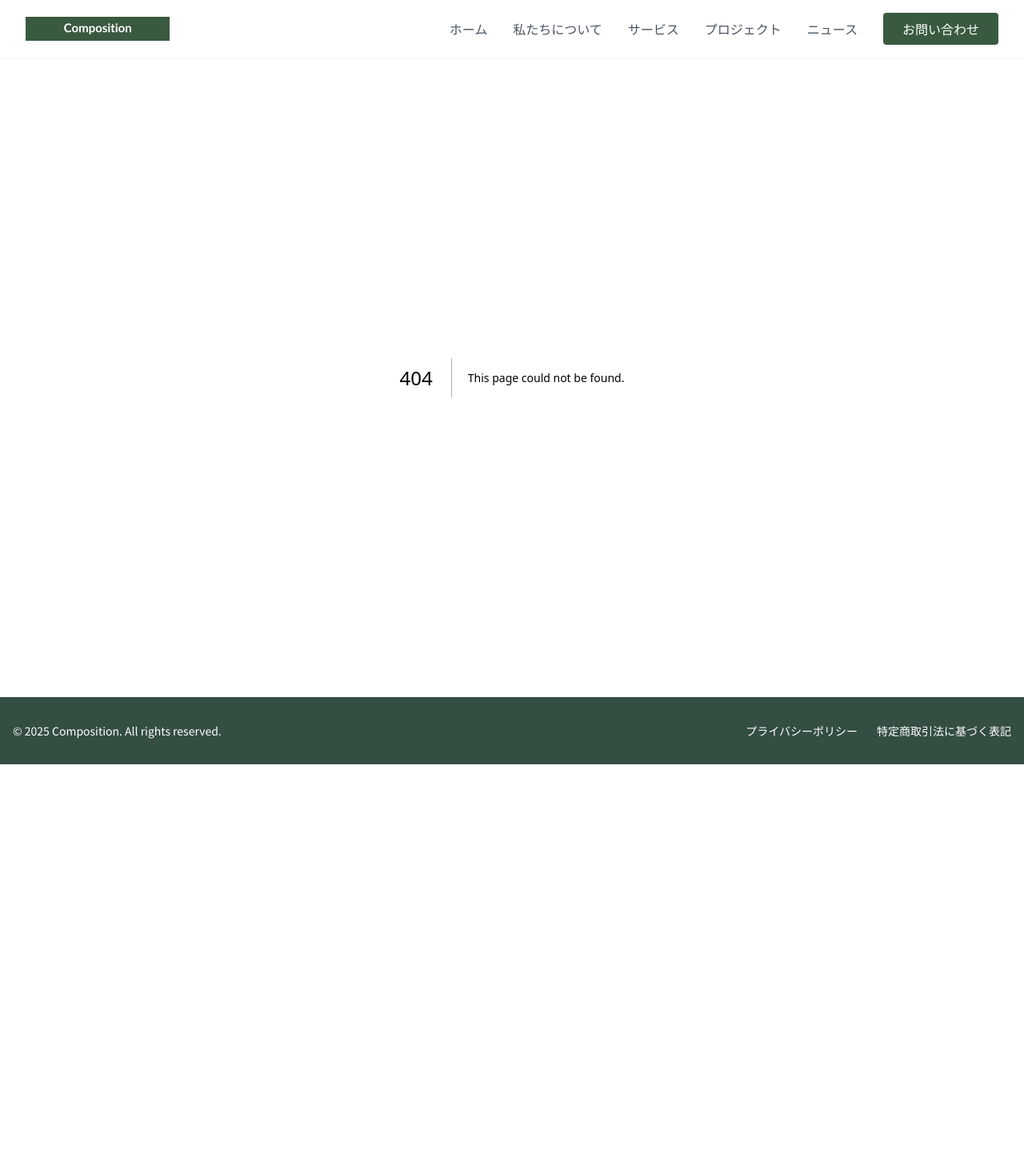
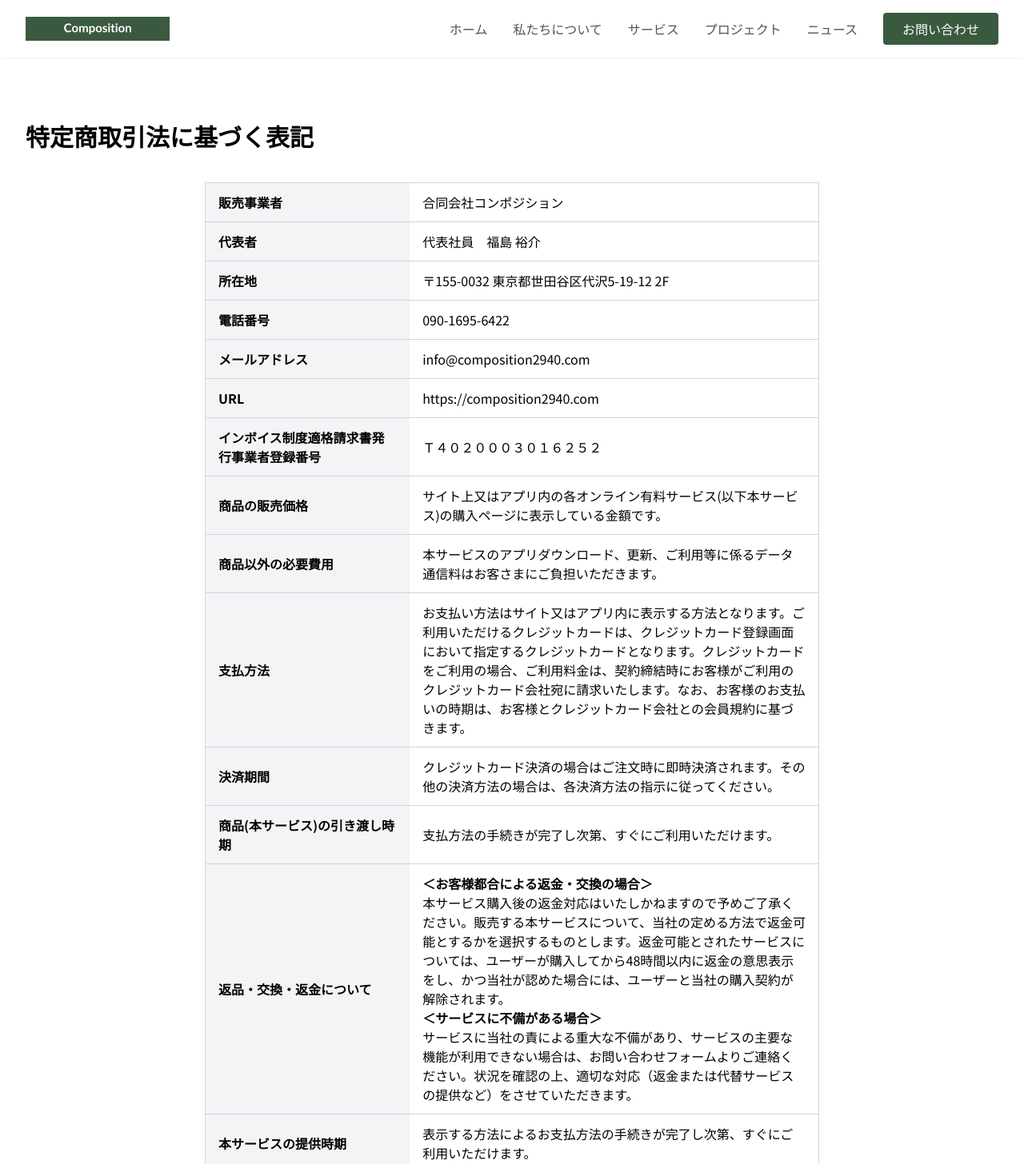
Before and after one commit to shimayuz/composition, a Next.js app: page /specified-commercial-transaction in a window 1280 px wide. Before the commit this address had no page. Shown: the top 1456 px of the page at 80% size. Before the commit the page ends 956 px from the top, so only its background shows below. Built offline with nearby package versions, Linux system fonts and the light colour scheme.

Commit message:
特定商取引法に基づく表記ページを追加・改善（Stripe要件対応）

```diff
--- /dev/null
+++ b/src/app/specified-commercial-transaction/page.tsx
@@ -0,0 +1,103 @@
+import { Section } from '../../components/layout/Section';
+import { SectionHeader } from '../../components/ui/SectionHeader';
+
+export default function SpecifiedCommercialTransactionPage() {
+  return (
+    <Section id="specified-commercial-transaction" background="white">
+      <SectionHeader title="特定商取引法に基づく表記" />
+
+      <div className="prose max-w-3xl mx-auto mt-8">
+          <table className="min-w-full border-collapse border border-gray-300 mb-8">
+            <tbody>
+              <tr className="border-b border-gray-300">
+                <th className="py-3 px-4 text-left bg-gray-100 w-1/3">販売事業者</th>
+                <td className="py-3 px-4">合同会社コンポジション</td>
+              </tr>
+              <tr className="border-b border-gray-300">
+                <th className="py-3 px-4 text-left bg-gray-100">代表者</th>
+                <td className="py-3 px-4">代表社員　福島 裕介</td>
+              </tr>
+              <tr className="border-b border-gray-300">
+                <th className="py-3 px-4 text-left bg-gray-100">所在地</th>
+                <td className="py-3 px-4">〒155-0032 東京都世田谷区代沢5-19-12 2F</td>
+              </tr>
+              <tr className="border-b border-gray-300">
+                <th className="py-3 px-4 text-left bg-gray-100">電話番号</th>
+                <td className="py-3 px-4">090-1695-6422</td>
+              </tr>
+              <tr className="border-b border-gray-300">
+                <th className="py-3 px-4 text-left bg-gray-100">メールアドレス</th>
+                <td className="py-3 px-4">info@composition2940.com</td>
+              </tr>
+              <tr className="border-b border-gray-300">
+                <th className="py-3 px-4 text-left bg-gray-100">URL</th>
+                <td className="py-3 px-4">https://composition2940.com</td>
+              </tr>
+              <tr className="border-b border-gray-300">
+                <th className="py-3 px-4 text-left bg-gray-100">インボイス制度適格請求書発行事業者登録番号</th>
+                <td className="py-3 px-4">Ｔ４０２０００３０１６２５２</td>
+              </tr>
+              <tr className="border-b border-gray-300">
+                <th className="py-3 px-4 text-left bg-gray-100">商品の販売価格</th>
+                <td className="py-3 px-4">サイト上又はアプリ内の各オンライン有料サービス(以下本サービス)の購入ページに表示している金額です。</td>
+              </tr>
+              <tr className="border-b border-gray-300">
+                <th className="py-3 px-4 text-left bg-gray-100">商品以外の必要費用</th>
+                <td className="py-3 px-4">
+                  本サービスのアプリダウンロード、更新、ご利用等に係るデータ通信料はお客さまにご負担いただきます。
+                </td>
+              </tr>
+              <tr className="border-b border-gray-300">
+                <th className="py-3 px-4 text-left bg-gray-100">支払方法</th>
+                <td className="py-3 px-4">
+                  お支払い方法はサイト又はアプリ内に表示する方法となります。ご利用いただけるクレジットカードは、クレジットカード登録画面において指定するクレジットカードとなります。クレジットカードをご利用の場合、ご利用料金は、契約締結時にお客様がご利用のクレジットカード会社宛に請求いたします。なお、お客様のお支払いの時期は、お客様とクレジットカード会社との会員規約に基づきます。
+                </td>
+              </tr>
+              <tr className="border-b border-gray-300">
+                <th className="py-3 px-4 text-left bg-gray-100">決済期間</th>
+                <td className="py-3 px-4">
+                  クレジットカード決済の場合はご注文時に即時決済されます。その他の決済方法の場合は、各決済方法の指示に従ってください。
+                </td>
+              </tr>
+              <tr className="border-b border-gray-300">
+                <th className="py-3 px-4 text-left bg-gray-100">商品(本サービス)の引き渡し時期</th>
+                <td className="py-3 px-4">
+                  支払方法の手続きが完了し次第、すぐにご利用いただけます。
+                </td>
+              </tr>
+              <tr className="border-b border-gray-300">
+                <th className="py-3 px-4 text-left bg-gray-100">返品・交換・返金について</th>
+                <td className="py-3 px-4">
+                  <p><strong>＜お客様都合による返金・交換の場合＞</strong><br />
+                  本サービス購入後の返金対応はいたしかねますので予めご了承ください。販売する本サービスについて、当社の定める方法で返金可能とするかを選択するものとします。返金可能とされたサービスについては、ユーザーが購入してから48時間以内に返金の意思表示をし、かつ当社が認めた場合には、ユーザーと当社の購入契約が解除されます。</p>
+
+                  <p><strong>＜サービスに不備がある場合＞</strong><br />
+                  サービスに当社の責による重大な不備があり、サービスの主要な機能が利用できない場合は、お問い合わせフォームよりご連絡ください。状況を確認の上、適切な対応（返金または代替サービスの提供など）をさせていただきます。</p>
+                </td>
+              </tr>
+              <tr className="border-b border-gray-300">
+                <th className="py-3 px-4 text-left bg-gray-100">本サービスの提供時期</th>
+                <td className="py-3 px-4">
+                  表示する方法によるお支払方法の手続きが完了し次第、すぐにご利用いただけます。
+                </td>
+              </tr>
+              <tr className="border-b border-gray-300">
+                <th className="py-3 px-4 text-left bg-gray-100">本サービスの動作環境</th>
+                <td className="py-3 px-4">
+                  購入されたデジタルコンテンツを利用するために必要な動作環境は、以下の通りです：<br />
+                  ・最新版のウェブブラウザ（例：Google Chrome, Mozilla Firefox, Safari, Brave）<br />
+                  ・インターネット接続速度：最低5Mbps<br />
+                  ・対応OS：Windows 10以上、macOS Mojave以上、iOS 12以上、Android 9以上
+                </td>
+              </tr>
+            </tbody>
+          </table>
+
+          <p className="text-sm text-gray-600 mt-6">
+            ※ 本表記の内容は、特定商取引法に基づく表記であり、実際の取引条件とは異なる場合があります。
+            詳細な取引条件については、各商品・サービスページをご確認ください。
+          </p>
+      </div>
+    </Section>
+  );
+}
```
